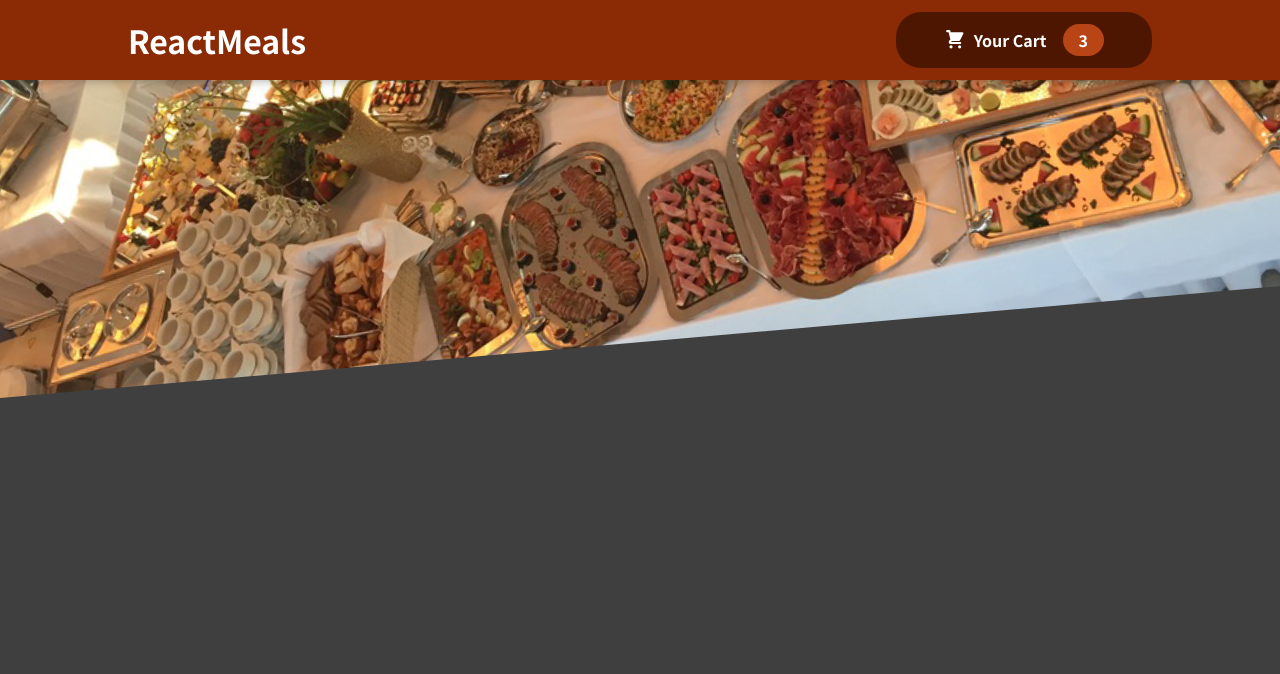
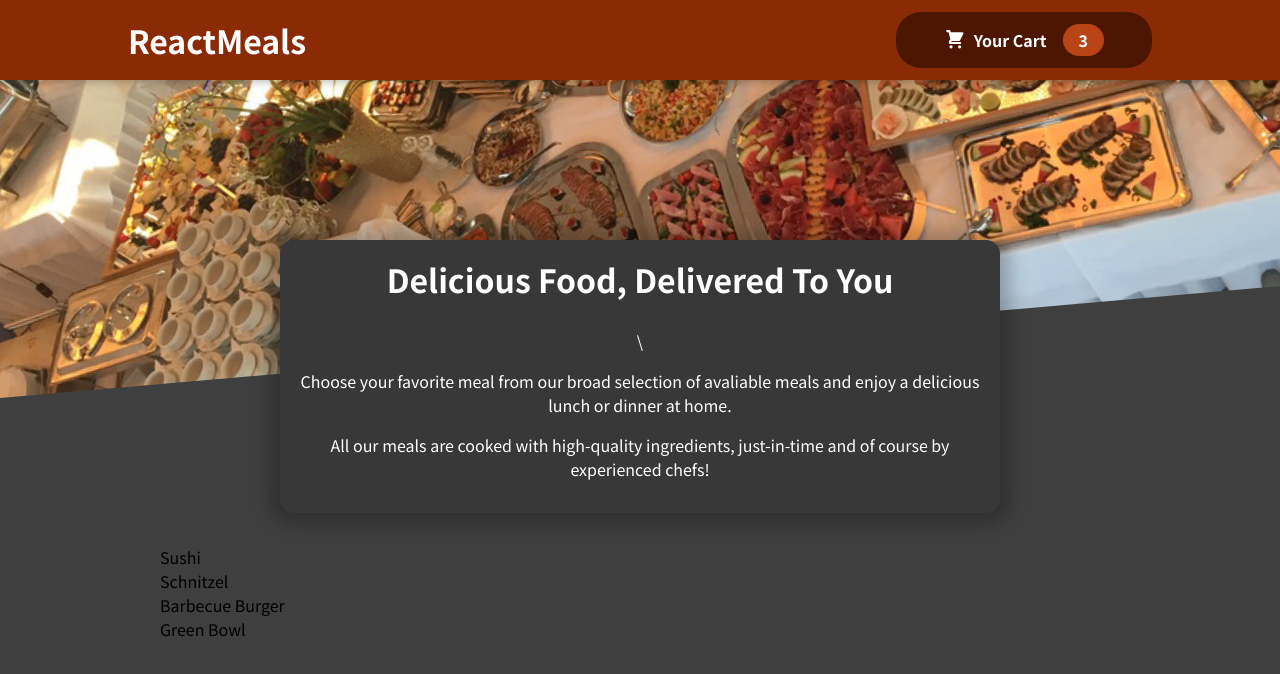
Before and after one commit to Senaddd/FoodApp, a React (Create React App) app: page / in a window 1280 px wide. Shown: the top 674 px of the page. Built offline with nearby package versions, Linux system fonts and the light colour scheme.

Commit message:
added main site

```diff
--- a/src/App.js
+++ b/src/App.js
@@ -1,10 +1,13 @@
 import { Fragment } from "react";
 import Header from "./components/Layout/Header";
-
+import Meals from "./components/Meals/Meals";
 function App() {
   return (
     <Fragment>
       <Header />
+      <main>
+        <Meals />
+      </main>
     </Fragment>
   );
 }
--- /dev/null
+++ b/src/components/Meals/AvaliableMeals.js
@@ -0,0 +1,39 @@
+import React from "react";
+import classes from "./AvaliableMeals.module.css";
+const DUMMY_MEALS = [
+  {
+    id: "m1",
+    name: "Sushi",
+    description: "Finest fish and veggies",
+    price: 22.99,
+  },
+  {
+    id: "m2",
+    name: "Schnitzel",
+    description: "A german specialty!",
+    price: 16.5,
+  },
+  {
+    id: "m3",
+    name: "Barbecue Burger",
+    description: "American, raw, meaty",
+    price: 12.99,
+  },
+  {
+    id: "m4",
+    name: "Green Bowl",
+    description: "Healthy...and green...",
+    price: 18.99,
+  },
+];
+
+const AvaliableMeals = () => {
+  const mealsList = DUMMY_MEALS.map((meal) => <li>{meal.name}</li>);
+  return (
+    <section className={classes.meals}>
+      <ul>{mealsList}</ul>
+    </section>
+  );
+};
+
+export default AvaliableMeals;
--- /dev/null
+++ b/src/components/Meals/AvaliableMeals.module.css
@@ -0,0 +1,24 @@
+.meals {
+    max-width: 60rem;
+    width: 90%;
+    margin: 2rem auto;
+    animation: meals-appear 1s ease-out forwards;
+  }
+
+  .meals ul {
+    list-style: none;
+    margin: 0;
+    padding: 0;
+  }
+
+  @keyframes meals-appear {
+    from {
+      opacity: 0;
+      transform: translateY(3rem);
+    }
+
+    to {
+      opacity: 1;
+      transform: translateY(0);
+    }
+  }
--- /dev/null
+++ b/src/components/Meals/Meals.js
@@ -0,0 +1,13 @@
+import React, { Fragment } from "react";
+import MealsSummary from "./MealsSummary";
+import AvaliableMeals from "./AvaliableMeals";
+const Meals = () => {
+  return (
+    <Fragment>
+      <MealsSummary></MealsSummary>
+      <AvaliableMeals></AvaliableMeals>
+    </Fragment>
+  );
+};
+
+export default Meals;
--- /dev/null
+++ b/src/components/Meals/MealsSummary.js
@@ -0,0 +1,20 @@
+import React from "react";
+import classes from "./MealsSummary.module.css";
+
+const MealsSummary = () => {
+  return (
+    <section className={classes.summary}>
+      <h2>Delicious Food, Delivered To You</h2>\
+      <p>
+        Choose your favorite meal from our broad selection of avaliable meals
+        and enjoy a delicious lunch or dinner at home.
+      </p>
+      <p>
+        All our meals are cooked with high-quality ingredients, just-in-time and
+        of course by experienced chefs!
+      </p>
+    </section>
+  );
+};
+
+export default MealsSummary;
--- /dev/null
+++ b/src/components/Meals/MealsSummary.module.css
@@ -0,0 +1,18 @@
+.summary {
+    text-align: center;
+    max-width: 45rem;
+    width: 90%;
+    margin: auto;
+    margin-top: -10rem;
+    position: relative;
+    background-color: #383838;
+    color: white;
+    border-radius: 14px;
+    padding: 1rem;
+    box-shadow: 0 1px 18px 10px rgba(0, 0, 0, 0.25);
+  }
+
+  .summary h2 {
+    font-size: 2rem;
+    margin-top: 0;
+  }
```
